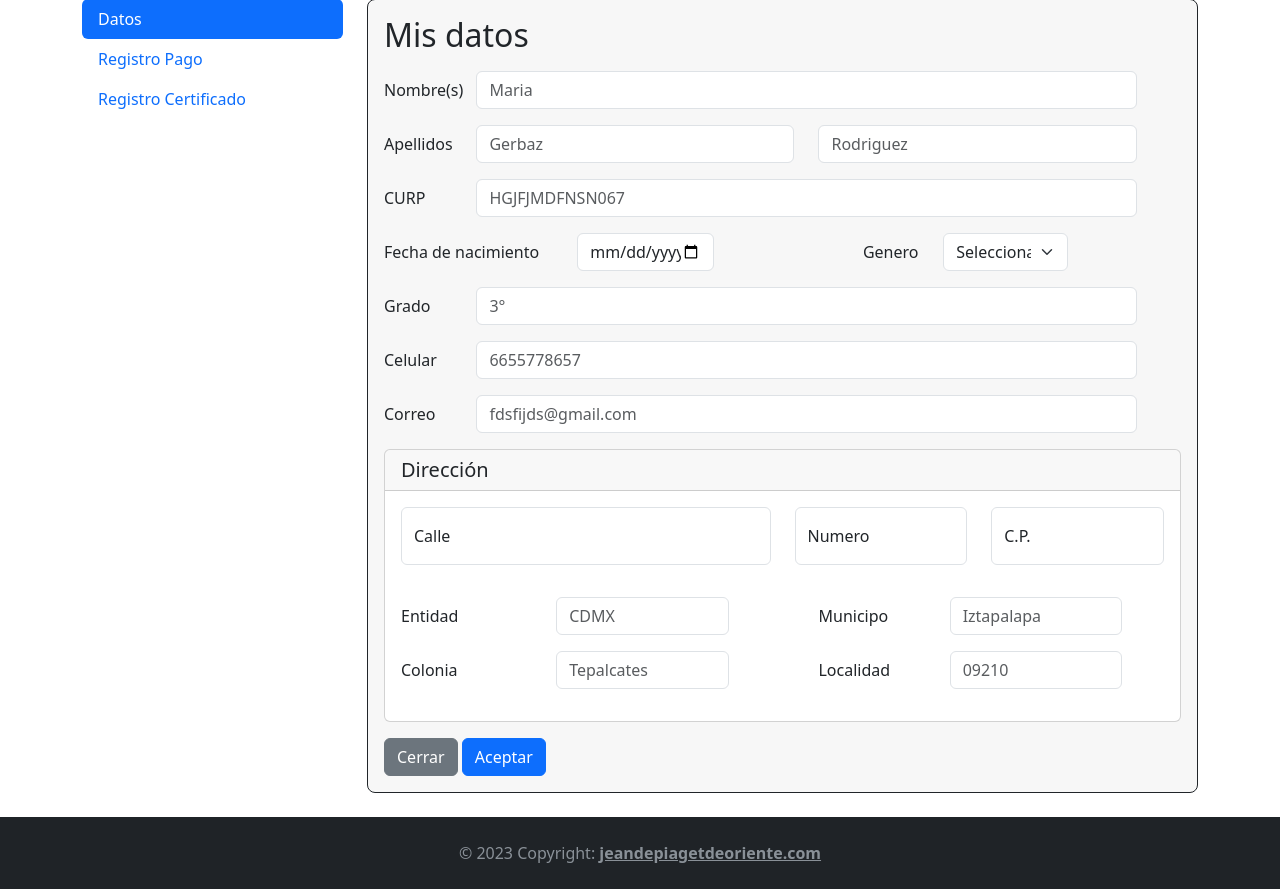
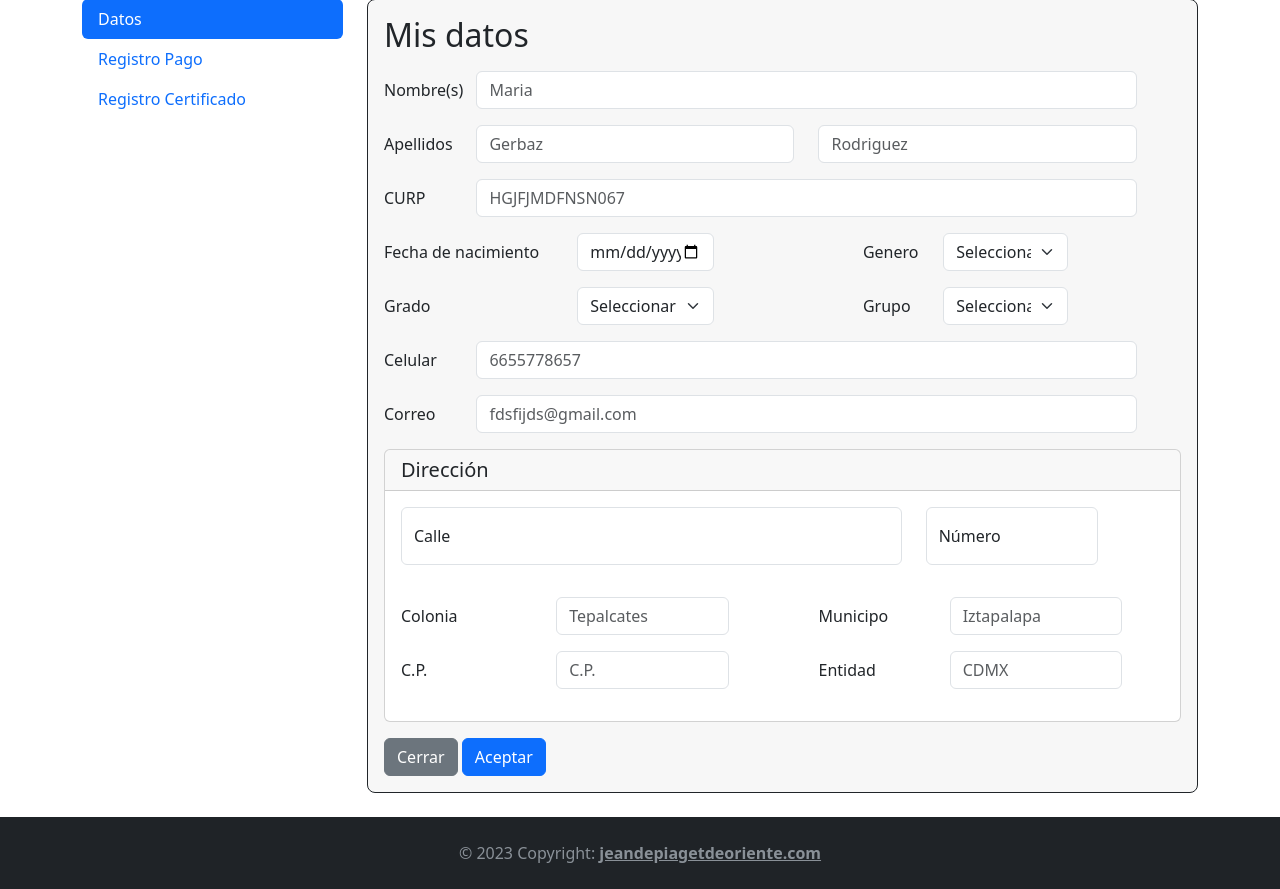
Before and after one commit to angelrodea/angelrodea.github.io, a PHP site: page /app/user/usuario.php in a window 1280 px wide. Shown: the part 95-984 px from the top of the page. Run offline with PHP 8.4, Linux system fonts and the light colour scheme.

Commit message:
Update form personal info

```diff
--- a/user/usuario.php
+++ b/user/usuario.php
@@ -64,9 +64,26 @@
                                     </div>
                                 </div>
                                 <div class="form-group row mb-3">
-                                    <label class="col-lg-1 col-form-label me-4" for="name">Grado</label>
-                                    <div class="col-lg-10">
-                                        <input type="text" class="form-control" id="name" name="name" placeholder="3°" required>
+                                    <label class="col-lg-3 col-form-label" for="name">Grado</label>
+                                    <div class="col-lg-2 p-0">
+                                        <select class="form-select" aria-label="Default select example"required>
+                                            <option selected>Seleccionar</option>
+                                            <option value="1">1°</option>
+                                            <option value="2">2°</option>
+                                            <option value="3">3°</option>
+                                            <option value="4">4°</option>
+                                            <option value="5">5°</option>
+                                        </select>
+                                    </div>
+                                    <label class="col-lg-2"></label>
+                                    <label class="col-lg-1 col-form-label me-4" for="name">Grupo</label>
+                                    <div class="col-lg-2 ps-0">
+                                        <select class="form-select" aria-label="Default select example">
+                                            <option selected>Seleccionar</option>
+                                            <option value="1">A</option>
+                                            <option value="2">B</option>
+                                            <option value="3">C</option>
+                                        </select>
                                     </div>
                                 </div>
                                 <div class="form-group row mb-3">
@@ -78,7 +95,8 @@
                                 <div class="form-group row mb-3">
                                     <label class="col-lg-1 col-form-label me-4" for="name">Correo</label>
                                     <div class="col-lg-10">
-                                        <input type="text" class="form-control" id="name" name="name" placeholder="fdsfijds@gmail.com" required>
+                                        <input type="text" class="form-control" id="name" name="name" placeholder="fdsfijds@gmail.com"
+                                            required>
                                     </div>
                                 </div>
                                 <div class="card position-relative">
@@ -86,39 +104,37 @@
                                     <div class="card-body">
                                     <form>
                                         <div class="form-group row mb-3">
-                                            <div class="col-lg-6 form-floating mb-3">
+                                            <div class="col-lg-8 form-floating mb-3">
                                                 <input type="text" class="form-control" name="name" placeholder="Calle" required>
                                                 <label for="name" class="ps-4">Calle</label>
                                             </div>
                                             <div class="col-lg-3 form-floating mb-3">
                                                 <input type="text" class="form-control" name="name" placeholder="Numero" required>
-                                                <label for="name" class="ps-4">Numero</label>
-                                            </div>
-                                            <div class="col-lg-3 form-floating mb-3">
-                                                <input type="text" class="form-control" name="name" placeholder="C.P." required>
-                                                <label for="name" class="ps-4">C.P.</label>
+                                                <label for="name" class="ps-4">Número</label>
                                             </div>
                                         </div>
                                         <div class="form-group row mb-3">
-                                            <label class="col-lg-2 col-form-label me-4" for="name">Entidad</label>
+                                        <label class="col-lg-2 col-form-label me-4" for="name">Colonia</label>
                                             <div class="col-lg-3">
-                                                <input type="text" class="form-control" id="name" name="name" placeholder="CDMX" required>
+                                                <input type="text" class="form-control" id="name" name="name" placeholder="Tepalcates"
+                                                    required>
                                             </div>
                                             <label class="col-lg-1"></label>
                                             <label class="col-lg-2 col-form-label" for="name">Municipo</label>
                                             <div class="col-lg-3">
-                                                <input type="text" class="form-control" id="name" name="name" placeholder="Iztapalapa" required>
+                                                <input type="text" class="form-control" id="name" name="name" placeholder="Iztapalapa"
+                                                    required>
                                             </div>
                                         </div>
                                         <div class="form-group row mb-3">
-                                            <label class="col-lg-2 col-form-label me-4" for="name">Colonia</label>
+                                            <label for="name" class="col-lg-2 col-form-label me-4">C.P.</label>
                                             <div class="col-lg-3">
-                                                <input type="text" class="form-control" id="name" name="name" placeholder="Tepalcates" required>
+                                                <input type="text" class="form-control" name="name" placeholder="C.P." required>
                                             </div>
                                             <label class="col-lg-1"></label>
-                                            <label class="col-lg-2 col-form-label" for="name">Localidad</label>
+                                            <label class="col-lg-2 col-form-label" for="name">Entidad</label>
                                             <div class="col-lg-3">
-                                                <input type="text" class="form-control" id="name" name="name" placeholder="09210" required>
+                                                <input type="text" class="form-control" id="name" name="name" placeholder="CDMX" required>
                                             </div>
                                         </div>
                                     </form>
```
